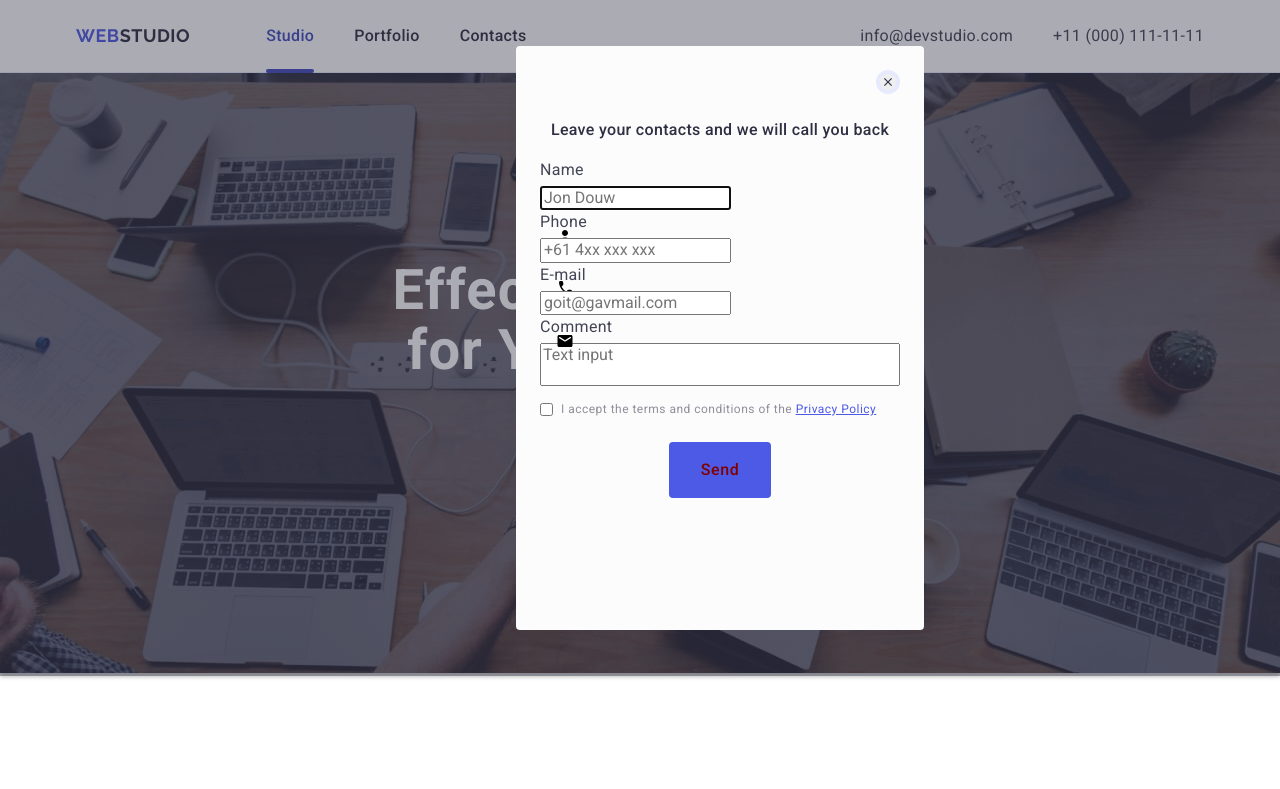
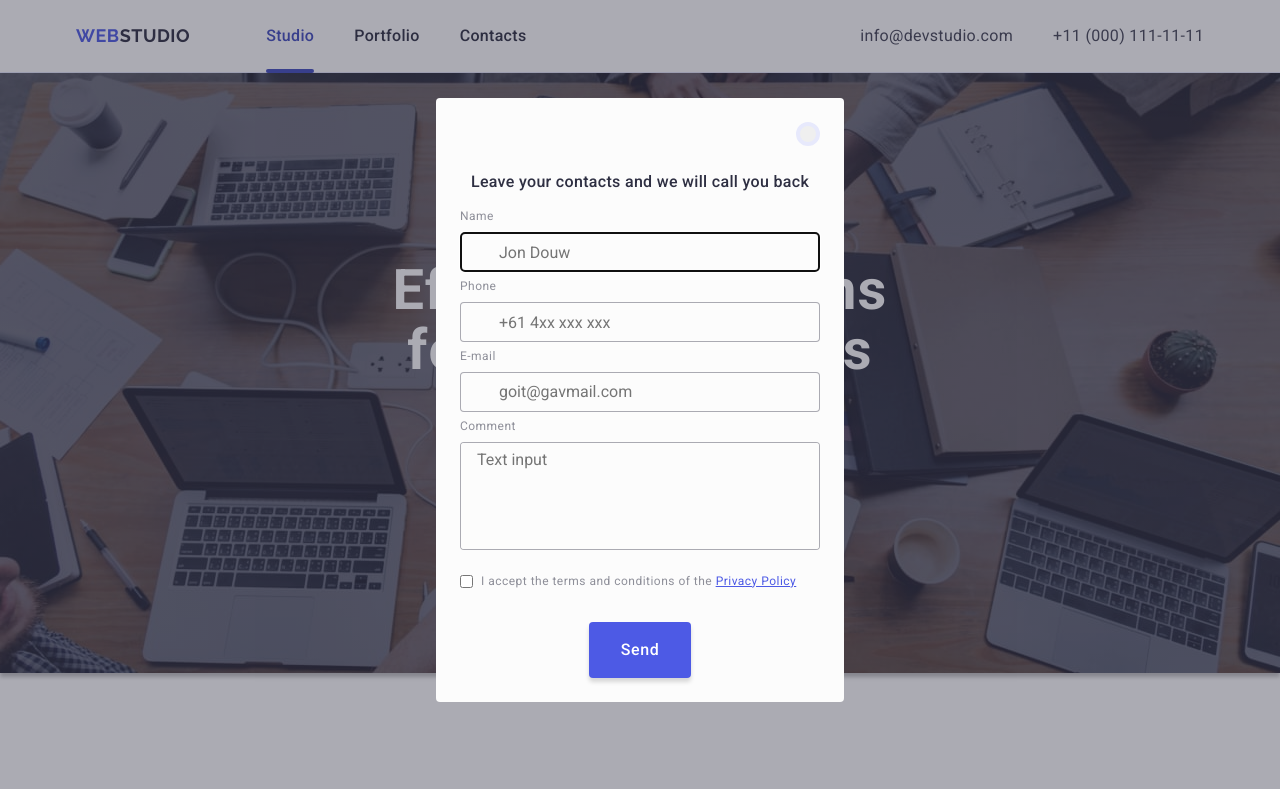
Before and after one commit to Christina-Mikheyeva/goit-markup-hw-05, a plain HTML site: page index.html in a window 1280 px wide. Shown: the top 789 px of the page. Drawn offline with nearby package versions, Linux system fonts and the light colour scheme.

Commit message:
modal not active

```diff
--- a/css/styles.css
+++ b/css/styles.css
@@ -248,6 +248,7 @@
        margin: 0 auto;
        border: none;
        border-radius: 4px;
+       box-shadow: 0px 4px 4px 0px rgba(0, 0, 0, 0.15);
 
        color: white;
        background-color: var(--iris-color);
@@ -336,10 +337,6 @@
 
        background: #ffffff;
        box-shadow: 0px 2px 1px 0px rgba(46, 47, 66, 0.08), 0px 1px 1px 0px rgba(46, 47, 66, 0.16), 0px 1px 6px 0px rgba(46, 47, 66, 0.08);
-   }
-
-   .padding-zero {
-       padding-bottom: 0;
    }
 
    .item {
@@ -567,6 +564,7 @@
    .subscribe {
         padding: 8px 24px;
         gap: 16px;
+        box-shadow: none;
     }
    /*--------------------------*/
 
@@ -577,13 +575,11 @@
     position: fixed;
     top: 0;
     left: 0;
-    width: 1440px;
-    height: 676px;
     display: flex;
     justify-content: center;
     align-items: center;
-    /* width: 100vw;
-    height: 100vh; */
+    width: 100vw;
+    height: 100vh;
     flex-shrink: 0;
     opacity: 0;
     visibility: hidden;
@@ -602,6 +598,8 @@
 
 .modal {
     position: relative;
+    top: 0;
+    left: 0;
     background-color: var(--dairy);
     border-radius: 4px;
     padding-top: 72px;
@@ -645,27 +643,51 @@
 .modal-form {
     display: flex;
     flex-direction: column;
+    gap: 8px;
 }
 
 .modal-label {
     display: block;
-    margin-bottom: 4px;
+
+    color: var(--light-slate);
+    font-size: 12px;
+    line-height: 1.16;
+    letter-spacing: 0.04em; /* 0.48px/12 */
+}
+
+.wrapper-input {
+    position: relative;
+    top: 0;
+    left: 0;
 }
 
 .input-field {
-    position: relative;
+    min-width: 360px;
+    height: 40px;
+    flex-shrink: 0;
+    padding-left: 38px;
+
+    border-radius: 4px;
+    border: 1px solid var(--navy-blue-modal);
+    background-color: var(--dairy);
 }
 
-.person-svg {
+.input-svg {
     position: absolute;
-    top: 50px;
-    left: 16px;;
-    transform: translateY(-50%)
+    top: 50%;
+    left: 16px;
+    transform: translateY(-50%);
+
+    fill: var(--navy-blue-color);
 }
 
 textarea {
     resize: none;
     margin-bottom: 16px;
+}
+
+.textarea.padding {
+    padding: 8px 16px 98px;
 }
 
 .policy {
@@ -688,7 +710,3 @@ textarea {
     letter-spacing: inherit;
     text-decoration-line: underline;
 }
-
-.modalbth {
-    color: maroon;
-}
--- a/index.html
+++ b/index.html
@@ -80,7 +80,7 @@
                 </svg>
               </div>
               <h3 class="section-topic">Strategy</h3>
-              <p class="section-text padding-zero">
+              <p class="section-text">
                 Our goal is to identify the business problem to walk away with
                 the perfect and creative solution.
               </p>
@@ -92,7 +92,7 @@
                 </svg>
               </div>
               <h3 class="section-topic">Punctuality</h3>
-              <p class="section-text padding-zero">
+              <p class="section-text">
                 Bring the key message to the brand's audience for the best price
                 within the shortest possible time.
               </p>
@@ -104,7 +104,7 @@
                 </svg>
               </div>
               <h3 class="section-topic">Diligence</h3>
-              <p class="section-text padding-zero">
+              <p class="section-text">
                 Research and confirm brands that present the strongest digital
                 growth opportunities and minimize risk.
               </p>
@@ -116,7 +116,7 @@
                 </svg>
               </div>
               <h3 class="section-topic">Technologies</h3>
-              <p class="section-text padding-zero">
+              <p class="section-text">
                 Design practice focused on digital experiences. We bring forth a
                 deep passion for problem-solving.
               </p>
@@ -495,7 +495,7 @@
       </div>
     </footer>
     <!--Modal window -->
-    <div class="backdrop is is-open">
+    <div class="backdrop is-open">
       <div class="modal">
         <button
           class="close-btn"
@@ -518,49 +518,53 @@
         >
           <label class="modal-label" for="name">Name</label>
 
-          <div class="input-field">
+          <div class="wrapper-input">
             <input
+              class="input-field"
               id="name"
               type="text"
               name="name"
               placeholder="Jon Douw"
               autofocus
             />
-            <svg class="person-svg" width="18" height="18">
+            <svg class="input-svg" width="18" height="18">
               <use href="./images/icons.svg#icon-person"></use>
             </svg>
           </div>
 
           <label class="modal-label" for="phone">Phone</label>
 
-          <div class="input-field">
+          <div class="wrapper-input">
             <input
+              class="input-field"
               id="phone"
               type="tel"
               name="phone"
               placeholder="+61 4xx xxx xxx"
             />
-            <svg class="person-svg" width="18" height="24">
+            <svg class="input-svg" width="18" height="24">
               <use href="./images/icons.svg#icon-phone"></use>
             </svg>
           </div>
 
           <label class="modal-label" for="e-mail">E-mail</label>
 
-          <div class="input-field">
+          <div class="wrapper-input">
             <input
+              class="input-field"
               id="e-mail"
               type="email"
               name="e-mail"
               placeholder="goit@gavmail.com"
             />
-            <svg class="person-svg" width="18" height="24">
+            <svg class="input-svg" width="18" height="24">
               <use href="./images/icons.svg#icon-email"></use>
             </svg>
           </div>
 
           <label class="modal-label" for="comment">Comment</label>
           <textarea
+            class="input-field textarea padding"
             name="comment"
             id="comment"
             cols="30"
@@ -574,8 +578,7 @@
               <span class="policy-text">Privacy Policy</span>
             </label>
           </div>
-
-          <button class="modalbth button" type="submit">Send</button>
+          <button class="modal-btn button" type="submit">Send</button>
         </form>
       </div>
     </div>
```
Also changed, not shown: 1 other file.
